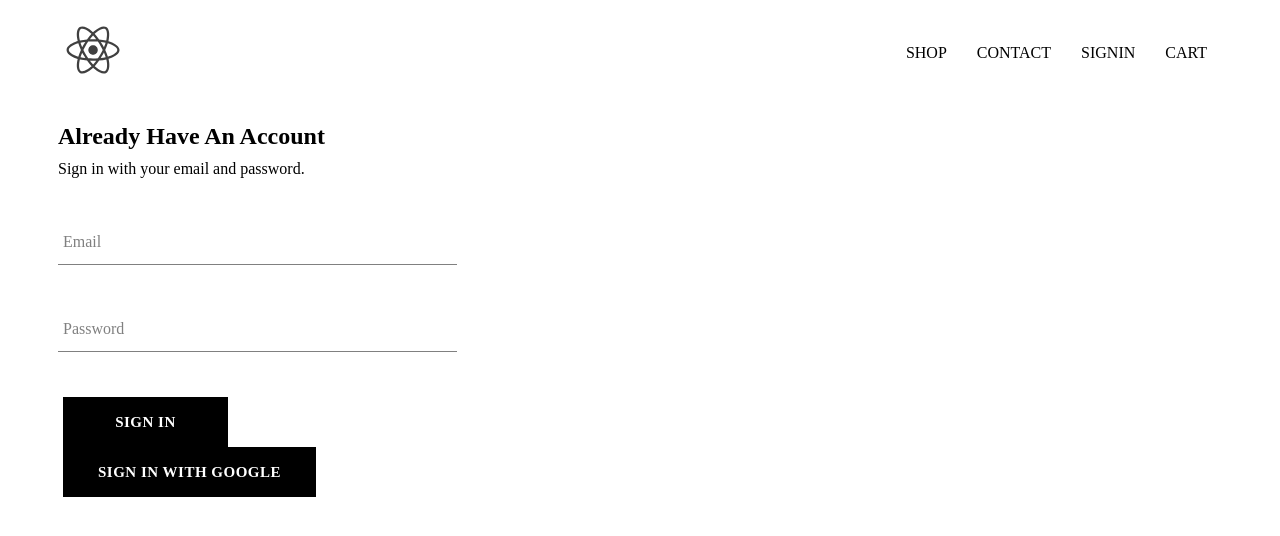
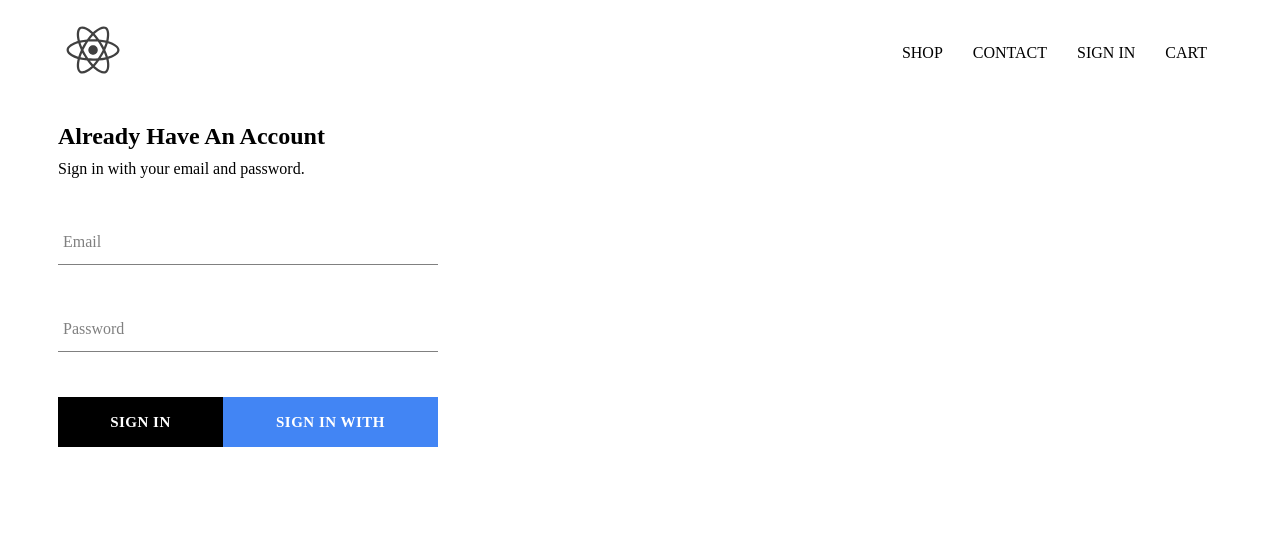
Before and after one commit to tauheedmukhtar/tpft-clothing, a React (Create React App) app: page /signin in a window 1280 px wide. Shown: the top 536 px of the page. Built offline with nearby package versions, Linux system fonts and the light colour scheme; no server answers; the HTML template or start-up script is replaced by a standard one; a web font is replaced by a local one.

Commit message:
added signin with google and signout

```diff
--- a/src/App.css
+++ b/src/App.css
@@ -6,3 +6,6 @@
     text-decoration: none;
     color: black;
 }
+* {
+    box-sizing: border-box;
+}
--- a/src/App.js
+++ b/src/App.js
@@ -7,13 +7,37 @@
 import ShopPage from './pages/shop/shop.component';
 import SignInAndSignUpPage from './pages/sign-in-and-sign-up/sign-in-and-sign-up.component';
 import Header from './components/header/header.component';
+import { auth } from './firebase/firebase.utils';
 
-function App() {
+class App extends React.Component {
+  constructor() {
+    super();
+
+    this.state = {
+      currentUser: null
+    }
+  };
+
+  unsubscribeFromAuth = null;
+
+  componentDidMount() {
+    this.unsubscribeFromAuth = auth.onAuthStateChanged(user => {
+      this.setState({currentUser : user});
+
+      console.log(user);
+    })
+  }
+
+  componentWillUnmount (){
+    this.unsubscribeFromAuth();
+  }
+
+  render() {
     return (
 
       <BrowserRouter>
 
-      <Header />
+        <Header currentUser = {this.state.currentUser} />
 
         <div>
           <Route exact path='/' component={HomePage} />
@@ -27,7 +51,8 @@
         </div>
       </BrowserRouter>
     );
-}
+  };
+};
 
 //Temp components made to setup routing
 const Hats = () => (
@@ -52,4 +77,5 @@
       <h1>Your Cart</h1>
   </div>
 )
+
 export default App;
--- a/src/components/custom-button/custom-button.component.jsx
+++ b/src/components/custom-button/custom-button.component.jsx
@@ -2,8 +2,8 @@
 
 import './custom-button.styles.scss'
 
-const CustomButton = ({children, ...otherProps}) => (
-    <button className='custom-button' {...otherProps}>
+const CustomButton = ({children, isGoogleSignin, ...otherProps}) => (
+    <button className= {`${isGoogleSignin ? 'is-google-signin' : ''} custom-button`} {...otherProps}>
         {children}
     </button>
 )
--- a/src/components/custom-button/custom-button.styles.scss
+++ b/src/components/custom-button/custom-button.styles.scss
@@ -13,11 +13,20 @@
     font-weight: bolder;
     border: none;
     cursor: pointer;
-    margin: 0px 5px;
 
     &:hover {
       background-color: white;
       color: black;
       border: 1px solid black;
     }
+
+    &.is-google-signin {
+      background-color: #4285f4;
+      color: white;
+
+      &:hover {
+        background-color: #357ae8;
+        border: none;
+      }
+    }
   }
--- a/src/components/header/header.component.jsx
+++ b/src/components/header/header.component.jsx
@@ -2,10 +2,11 @@
 import {Link} from 'react-router-dom';
 
 import {ReactComponent as Logo} from '../../assets/tpft.svg'
+import {auth} from '../../firebase/firebase.utils';
 
 import './header.styles.scss'
 
-const Header = () => (
+const Header = ({ currentUser }) => (
     <div className='header'>
         <Link className='logo-container' to='/'>
             <Logo className='logo' />
@@ -14,7 +15,12 @@
 
             <Link className='option' to='/shop'>SHOP</Link>
             <Link className='option' to='/contact'>CONTACT</Link>
-            <Link className='option' to='/signin'>SIGNIN</Link>
+            {
+                currentUser ? <div className='option' onClick={()=> auth.signOut()}>SIGN OUT</div>
+                :
+                <Link className='option' to='/signin'>SIGN IN</Link>
+            }
+
             <Link className='option' to='/Cart'>CART</Link>
 
         </div>
--- a/src/components/header/header.styles.scss
+++ b/src/components/header/header.styles.scss
@@ -20,6 +20,7 @@
 
       .option {
         padding: 10px 15px;
+        cursor: pointer;
       }
     }
   }
--- a/src/components/sign-in/sign-in.component.jsx
+++ b/src/components/sign-in/sign-in.component.jsx
@@ -38,12 +38,12 @@
 
                 <form onSubmit={this.handleSubmit}>
                     <FormInput name="email" type="email" label="Email" value={this.state.email} handleChange={this.handleChange} required />
-
                     <FormInput name="password" type="password" label="Password" value={this.state.password} handleChange={this.handleChange} required />
 
-
-                    <CustomButton type="submit"> sign in </CustomButton>
-                    <CustomButton onClick={signInWithGoogle} > sign in with google </CustomButton>
+                    <div className='buttons'>
+                        <CustomButton type="submit"> sign in </CustomButton>
+                        <CustomButton onClick={signInWithGoogle} isGoogleSignin> sign in with google </CustomButton>
+                    </div>
                 </form>
             </div>
         )
--- a/src/components/sign-in/sign-in.styles.scss
+++ b/src/components/sign-in/sign-in.styles.scss
@@ -1,5 +1,5 @@
 .sign-in {
-    width: 30vw;
+    width: 380px;
     display: flex;
     flex-direction: column;
 
@@ -8,3 +8,8 @@
 h2 {
     margin: 10px 0;
 }
+
+.buttons {
+    display: flex;
+    justify-content: space-between;
+}
```
Also changed, not shown: src/firebase/firebase.utils.js (line endings or trailing spaces). Lines whose indentation alone changed are shown as unchanged.
